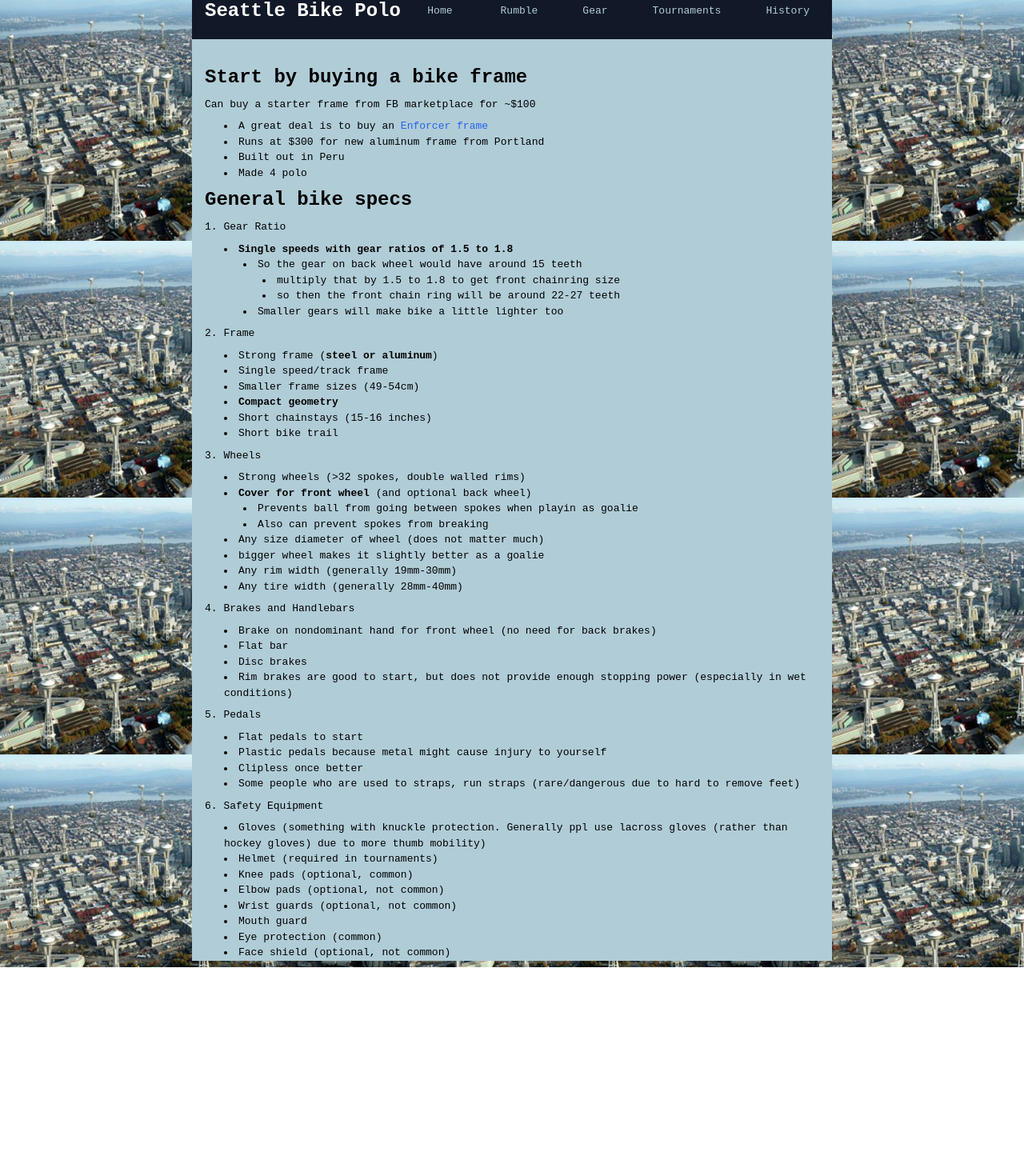
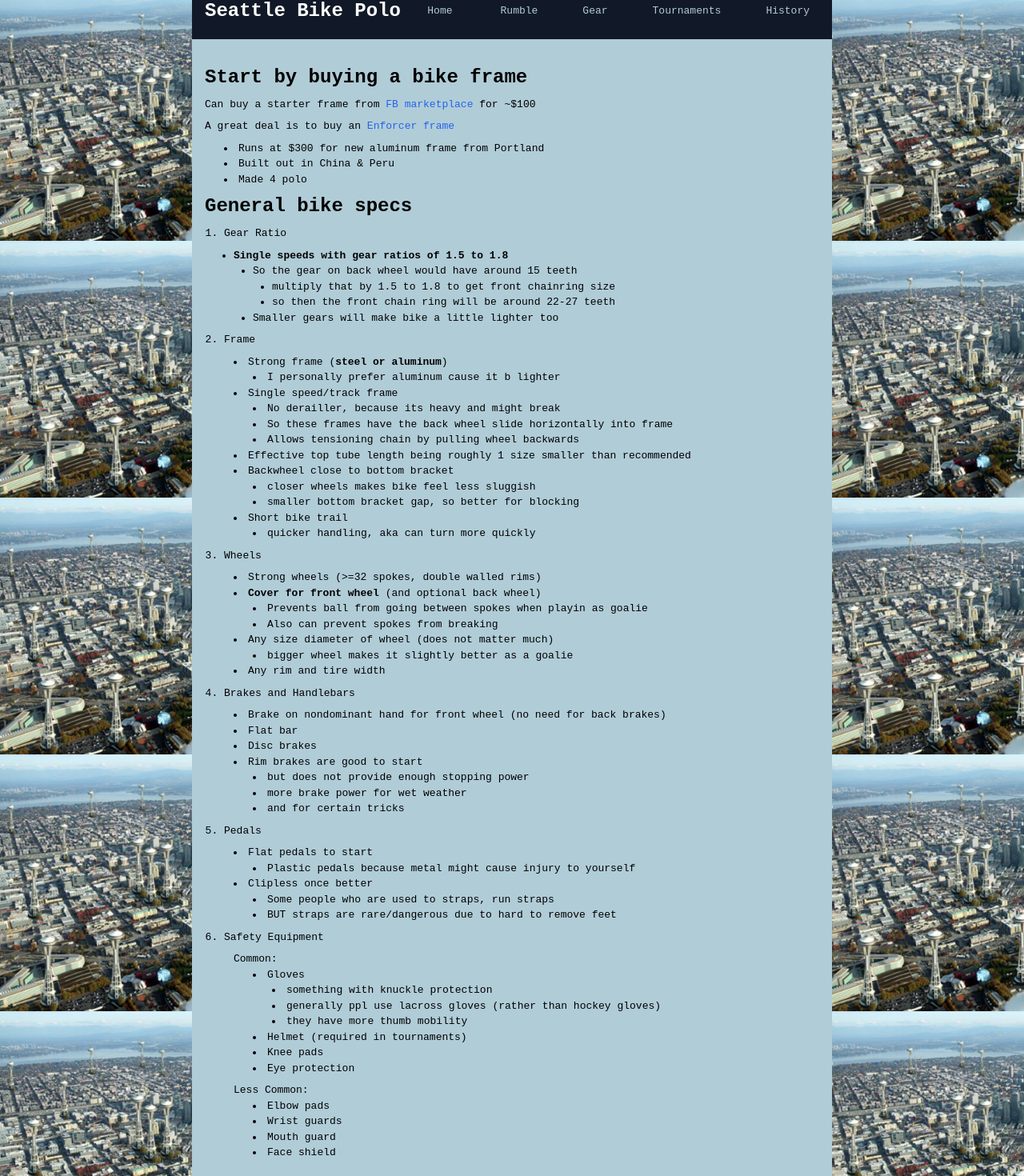
Before and after one commit to geluso/206bikepolo.com, a Next.js app: page /gear in a window 1280 px wide. Shown: the part 20-1490 px from the top of the page at 80% size. Before the commit the page ends 1229 px from the top, so only its background shows below. Built offline with nearby package versions, Linux system fonts and the light colour scheme.

Commit message:
Refactor bullets in gear section

```diff
--- a/app/gear/page.tsx
+++ b/app/gear/page.tsx
@@ -1,89 +1,123 @@
 export default function Page() {
     return (
-        <div>
+      <div className="mb-32">
       <h2 className="my-2 text-2xl font-extrabold">Start by buying a bike frame</h2>
 
       <p className="mb-2 mt-2">
-        Can buy a starter frame from FB marketplace for ~$100
+        Can buy a starter frame from <a href="https://www.facebook.com/marketplace/">FB marketplace</a> for ~$100
       </p>
 
+      <p className="mb-2 mt-2">
+        A great deal is to buy an <a href="https://www.enforcerbikes.com/">Enforcer frame</a>
+      </p>
       <ul className="ps-6 my-2 list-disc list-inside">
-        <li>A great deal is to buy an <a href="https://www.enforcerbikes.com/">Enforcer frame</a> </li>
         <li>Runs at $300 for new aluminum frame from Portland</li>
-        <li>Built out in Peru</li>
+        <li>Built out in China & Peru</li>
         <li>Made 4 polo</li>
       </ul>
 
       <h2 className="my-2 text-2xl font-extrabold">General bike specs</h2>
-
-      1. Gear Ratio
-
-      <ul className="ps-6 my-2 list-disc list-inside">
+      <ol className="ps-6 list-decimal">
+      <li>Gear Ratio</li>
+      <ul className="ps-3 my-2 mt-2 list-disc ">
           <li><b>Single speeds with gear ratios of 1.5 to 1.8</b></li>
-          <ul className="ps-6 list-disc list-inside">
+          <ul className="ps-6 list-disc">
             <li>So the gear on back wheel would have around 15 teeth</li>
-            <ul className="ps-6 list-disc list-inside">
+            <ul className="ps-6 list-disc">
               <li>multiply that by 1.5 to 1.8 to get front chainring size</li>
               <li>so then the front chain ring will be around 22-27 teeth</li>
             </ul>
             <li>Smaller gears will make bike a little lighter too</li>
           </ul>
       </ul>
-
-      2. Frame
-      <ul className="ps-6 my-2 list-disc list-inside">
+      <li>Frame</li>
+      <ul className="ps-3 my-2 list-disc list-inside">
           <li>Strong frame (<b>steel or aluminum</b>)</li>
+          <ul className="ps-6 list-disc list-inside">
+            <li>I personally prefer aluminum cause it b lighter</li>
+          </ul>
           <li>Single speed/track frame</li>
-          <li>Smaller frame sizes (49-54cm)</li>
-          <li><b>Compact geometry</b></li>
-          <li>Short chainstays (15-16 inches)</li>
+          <ul className="ps-6 list-disc list-inside">
+            <li>No derailler, because its heavy and might break</li>
+            <li>So these frames have the back wheel slide horizontally into frame</li>
+            <li>Allows tensioning chain by pulling wheel backwards</li>
+          </ul>
+          <li>Effective top tube length being roughly 1 size smaller than recommended </li>
+          <li>Backwheel close to bottom bracket</li>
+          <ul className="ps-6 list-disc list-inside">
+            <li>closer wheels makes bike feel less sluggish</li>
+            <li>smaller bottom bracket gap, so better for blocking</li>
+          </ul>
           <li>Short bike trail</li>
+          <ul className="ps-6 list-disc list-inside">
+            <li>quicker handling, aka can turn more quickly</li>
+          </ul>
 
       </ul>
-      3. Wheels
-      <ul className="ps-6 my-2 list-disc list-inside">
-          <li>Strong wheels ({">"}32 spokes, double walled rims)</li>
+      <li>Wheels</li>
+      <ul className="ps-3 my-2 list-disc list-inside">
+          <li>Strong wheels ({">="}32 spokes, double walled rims)</li>
           <li><b>Cover for front wheel </b>(and optional back wheel)</li>
           <ul className="ps-6 list-disc list-inside">
             <li>Prevents ball from going between spokes when playin as goalie</li>
             <li>Also can prevent spokes from breaking</li>
           </ul>
           <li>Any size diameter of wheel (does not matter much)</li>
-          <li>bigger wheel makes it slightly better as a goalie</li>
-          <li>Any rim width (generally 19mm-30mm)</li>
-          <li>Any tire width (generally 28mm-40mm)</li>
+          <ul className="ps-6 list-disc list-inside">
+            <li>bigger wheel makes it slightly better as a goalie</li>
+          </ul>
+          <li>Any rim and tire width </li>
       </ul>
 
-      4. Brakes and Handlebars
-
-        <ul className="ps-6 my-2 list-disc list-inside">
+      <li>Brakes and Handlebars</li>
+        <ul className="ps-3 my-2 list-disc list-inside">
           <li>Brake on nondominant hand for front wheel (no need for back brakes)</li>
           <li>Flat bar</li>
           <li>Disc brakes</li>
-          <li>Rim brakes are good to start, but does not provide enough stopping power (especially in wet conditions)</li>
+          <li>Rim brakes are good to start</li>
+          <ul className="ps-6 list-disc list-inside">
+            <li>but does not provide enough stopping power</li>
+            <li>more brake power for wet weather</li>
+            <li>and for certain tricks</li>
+          </ul>
         </ul>
 
-      5. Pedals
-
-        <ul className="ps-6 my-2 list-disc list-inside">
+      <li>Pedals</li>
+        <ul className="ps-3 my-2 list-disc list-inside">
           <li>Flat pedals to start</li>
-          <li>Plastic pedals because metal might cause injury to yourself</li>
+          <ul className="ps-6 list-disc list-inside">
+            <li>Plastic pedals because metal might cause injury to yourself</li>
+          </ul>
           <li>Clipless once better</li>
-          <li>Some people who are used to straps, run straps (rare/dangerous due to hard to remove feet)</li>
+          <ul className="ps-6 list-disc list-inside">
+            <li>Some people who are used to straps, run straps</li>
+            <li>BUT straps are rare/dangerous due to hard to remove feet</li>
+          </ul>
         </ul>
 
-      6. Safety Equipment
-
-        <ul className="ps-6 my-2 list-disc list-inside">
-          <li>Gloves (something with knuckle protection. Generally ppl use lacross gloves (rather than hockey gloves) due to more thumb mobility)</li>
-          <li>Helmet (required in tournaments)</li>
-          <li>Knee pads (optional, common)</li>
-          <li>Elbow pads (optional, not common)</li>
-          <li>Wrist guards (optional, not common)</li>
+      <li>Safety Equipment</li>
+        <ul className="ps-3 my-2 list-disc list-inside">
+          Common:
+          <ul className="ps-6 mb-2 list-disc list-inside">
+            <li>Gloves </li>
+            <ul className="ps-6 list-disc list-inside">
+              <li>something with knuckle protection</li>
+              <li>generally ppl use lacross gloves (rather than hockey gloves)</li>
+              <li>they have more thumb mobility</li>
+            </ul>
+            <li>Helmet (required in tournaments)</li>
+            <li>Knee pads </li>
+            <li>Eye protection </li>
+          </ul>
+          Less Common:
+        <ul className="ps-6 list-disc list-inside pb-5">
+          <li>Elbow pads</li>
+          <li>Wrist guards</li>
           <li>Mouth guard</li>
-          <li>Eye protection (common)</li>
-          <li>Face shield (optional, not common)</li>
+          <li>Face shield</li>
+          </ul>
         </ul>
+      </ol>
       </div>
     );
 }
```
